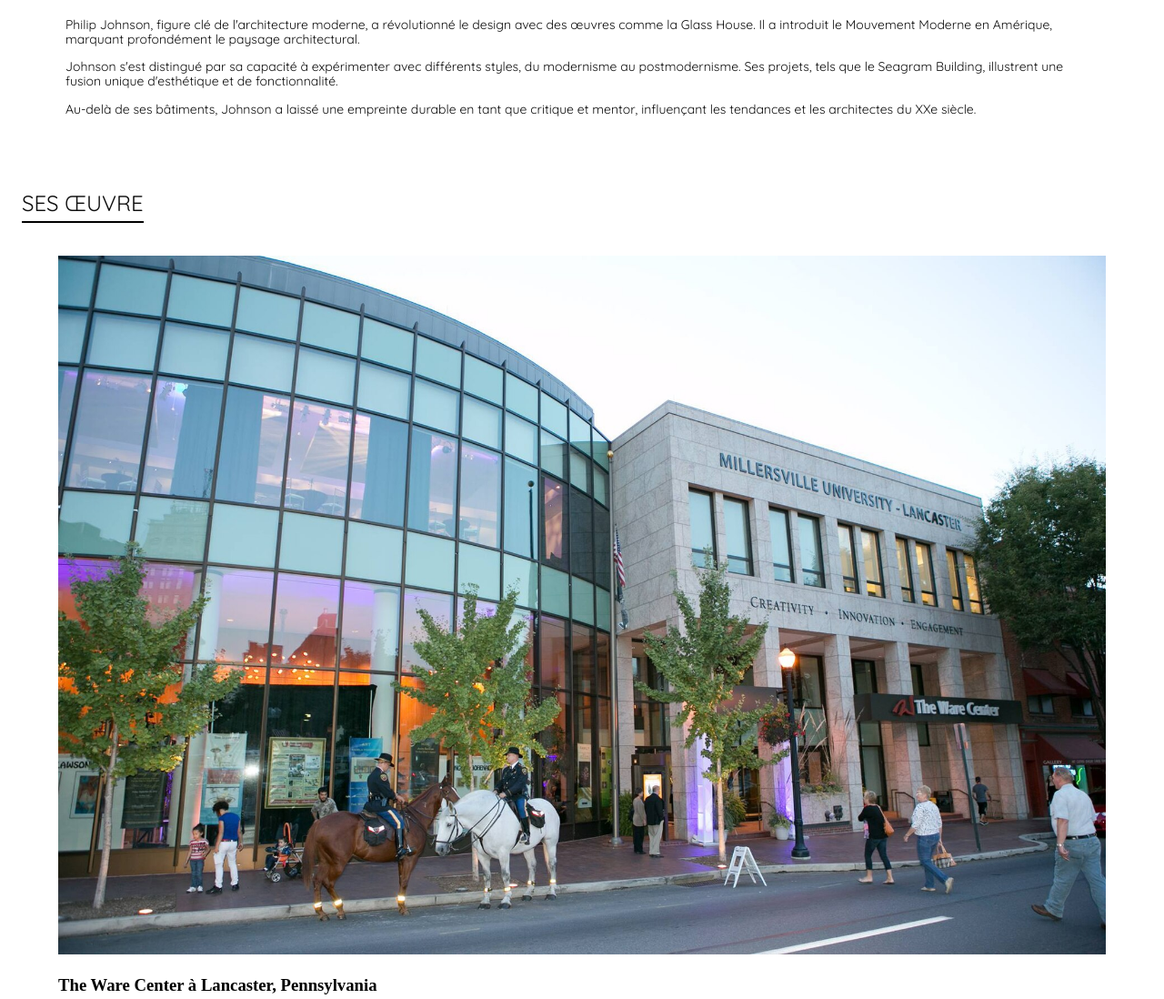
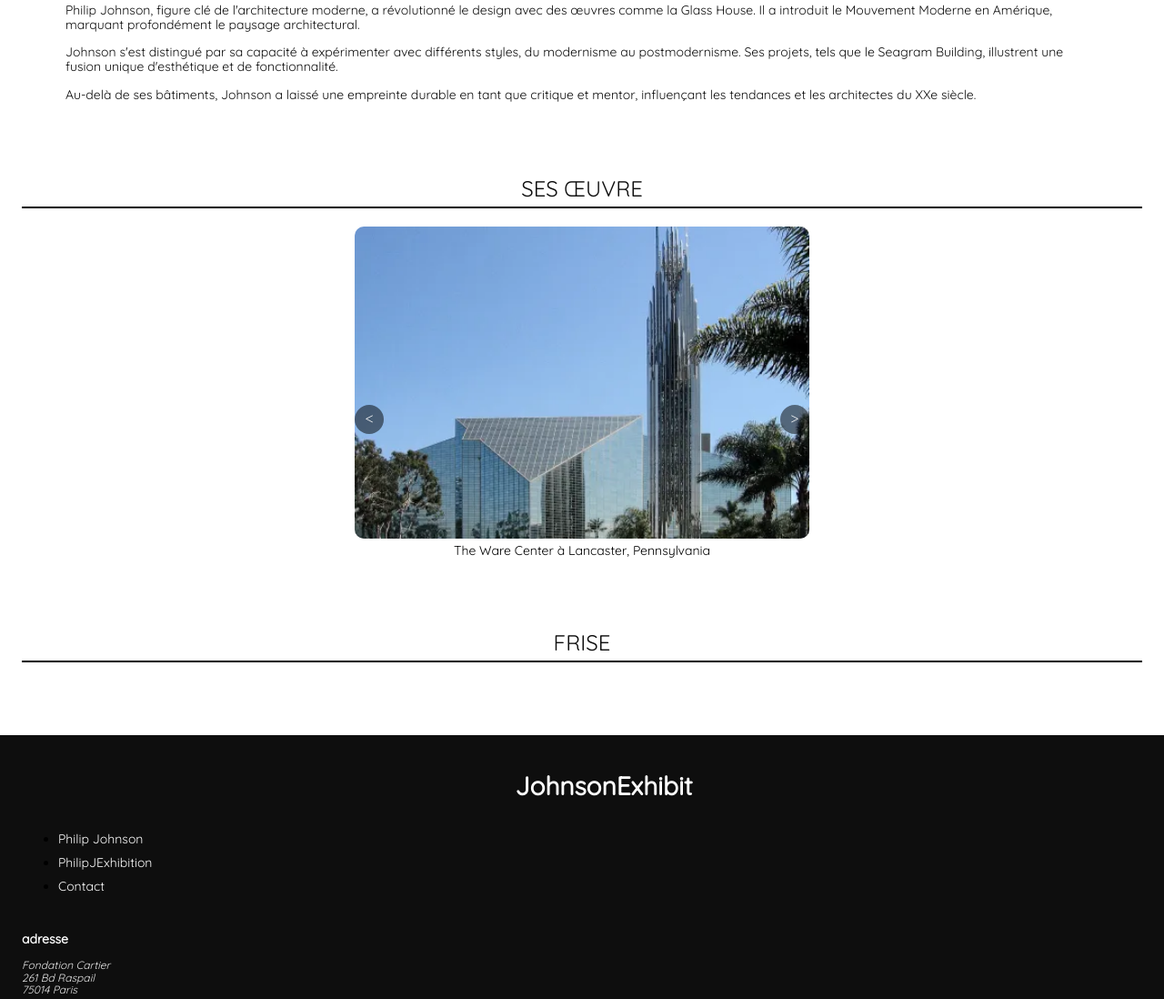
Before and after one commit to MMI-SAE-105/2023-sae-105-ethanTouitou, a plain HTML site: page fr/Philij.html in a window 1280 px wide. Shown: the part 653-1751 px from the top of the page at 91% size. Drawn offline with nearby package versions, Linux system fonts and the light colour scheme.

Commit message:
carrousel repris du tp

```diff
--- a/fr/Philij.html
+++ b/fr/Philij.html
@@ -70,56 +70,56 @@
 
         <section>
             <h2 class="article__title linetitle">Ses œuvre</h2>
-            <div>
-                <div>
+            <div class="carrousel" x-data="{hrefCourant: '#ecran-1'}">
+                <button class="carrousel_btn carrousel_btn-avant" aria-label="slideprécedant"
+                    @click="$refs.parent.scrollLeft-=$refs.parent.clientWidth">
+                    &lt;
+                </button>
+                <button class="carrousel_btn carrousel_btn-apres" aria-label="slidesuivant"
+                    @click="$refs.parent.scrollLeft+=$refs.parent.clientWidth">
+                    >
+                </button>
+                <div class="carrousel_parent-ecrans" x-ref="parent"
+                    @scroll.debounce.250ms.passive="hrefCourant = '#' + [...$refs.parent.children].find(e=>e.getBoundingClientRect().x>=0).id">
+                    <div id="ecran-1" class="carrousel_ecran">
                         <figure>
-                        <div>
-                            <img src="../public/img/The_Ware_Center_Millersville_University.jpg" alt="The Ware Center">
-                        </div>
-                        <div>
-                            <h3>The Ware Center à Lancaster, Pennsylvania</h3>
-                        </div>
+                            <img class="carrousel_ecran_img"
+                                src="/public/img/tinify-2023-12-15T11_7_39/Le-voyage-de-Chihiro-1 (1) 4.webp"
+                                alt="The Ware Center" alt="oeuvre 1">
+                            <figcaption>The Ware Center à Lancaster, Pennsylvania</figcaption>
                         </figure>
                     </div>
-
-                <div>
+                    <div id="ecran-2" class="carrousel_ecran">
                         <figure>
-                        <div>
-                            <img src="/public/img/PlazaCastillaMadrid.jpeg" alt="Gate of Europe">
-                        </div>
-                        <div>
-                            <h3>Gate of Europe towers in Madrid, Spain</h3>
-                        </div>
+                            <img class="carrousel_ecran_img"
+                                src="/public/img/tinify-2023-12-15T11_7_39/Le-voyage-de-Chihiro-1 (1) 4-2.webp"
+                                alt="oeuvre 2">
+                            <figcaption>Gate of Europe towers in Madrid, Spain</figcaption>
                         </figure>
                     </div>
-
-                <div>
+                    <div id="ecran-3" class="carrousel_ecran">
                         <figure>
-                        <div>
-                            <img src="/public/img/2018_Christ_Cathedral_campus_-_Garden_Grove,_California_01.jpg"
-                                alt="The Crystal Cathedral">
-                        </div>
-                        <div>
-                            <h3>The Crystal Cathedral</h3>
-                        </div>
+                            <img class="carrousel_ecran_img"
+                                src="/public/img/tinify-2023-12-15T11_7_39/Le-voyage-de-Chihiro-1 (1) 4.webp"
+                                alt="oeuvre 3">
+                            <figcaption>The Crystal Cathedral</figcaption>
                         </figure>
                     </div>
-
-                <div>
+                    <div id="ecran-4" class="carrousel_ecran">
                         <figure>
-                        <div>
-                            <img src="/public/img/550_Madison_Avenue_July2015.JPG" alt="550 Madison Avenue">
+                            <img class="carrousel_ecran_img"
+                                src="/public/img/tinify-2023-12-15T11_7_39/Le-voyage-de-Chihiro-1 (1) 4-1.webp"
+                                alt="oeuvre 4">
+                            <figcaption>550 Madison Avenue</figcaption>
+                        </figure>
                     </div>
-                        <div>
-                            <h3>550 Madison Avenue</h3>
                 </div>
-                    </figure>
             </div>
             </div>
         </section>
 
         <section>
-            <h2>frise</h2>
+            <h2 class="article__title linetitle">frise</h2>
 
         </section>
     </main>
--- /dev/null
+++ b/src/css/components/carrousel.css
@@ -0,0 +1,65 @@
+ .carrousel_parent-ecrans {
+     display: flex;
+     width: 100%;
+     overflow-x: scroll;
+     scroll-behavior: smooth;
+     scroll-snap-type: x mandatory;
+     margin-bottom: 20px;
+ }
+
+ .carrousel_ecran {
+     width: 100%;
+     flex: none;
+     scroll-snap-align: start;
+     display: grid;
+     place-items: center;
+ }
+
+ .carrousel_ecran figure {
+     margin: 0;
+ }
+
+ .carrousel {
+     position: relative;
+     max-width: 500px;
+     margin: auto;
+     padding-bottom: var(--space3x);
+ }
+
+ .carrousel_btn {
+     position: absolute;
+     top: 50%;
+     transform: translateY(-50%);
+     width: 2rem;
+     height: 2rem;
+     background: rgba(0, 0, 0, 0.5);
+     border-radius: 50%;
+     border: none;
+     display: grid;
+     place-content: center;
+     color: #fff;
+ }
+
+ .carrousel_btn-avant {
+     left: 0;
+ }
+
+ .carrousel_btn-apres {
+     right: 0;
+ }
+
+ .carrousel_ecran_img {
+     width: 500px;
+     max-width: 100%;
+     border-radius: 10px;
+ }
+
+ figcaption {
+     text-align: center;
+     font-size: var(--heading-3);
+     font-family: var(--font-website);
+     font-weight: 500;
+     color: var(--black);
+     text-align: center;
+     padding-bottom: var(--space2x);
+ }
--- a/src/css/layout/article.css
+++ b/src/css/layout/article.css
@@ -3,6 +3,7 @@
     font-family: var(--font-website);
     font-weight: 500;
     color: var(--noir);
+    text-align: center;
 
 }
 
@@ -10,7 +11,6 @@
     text-decoration: none;
     text-transform: uppercase;
     position: relative;
-    display: inline-block;
     padding-bottom: var(--space1x);
 }
 
--- a/src/css/style.css
+++ b/src/css/style.css
@@ -18,6 +18,7 @@
 @import "components/cards.css";
 @import "components/boutton.css";
 @import "/src/css/components/card2.css";
+@import "components/carrousel.css";
 /* Pages */
 @import "/src/css/pages/contact.css";
 /*Layout*/
```
Also changed, not shown: public/img/tinify-2023-12-15T11_7_39/Le-voyage-de-Chihiro-1 (1) 4-1.webp (added), public/img/tinify-2023-12-15T11_7_39/Le-voyage-de-Chihiro-1 (1) 4-2.webp (added), public/img/tinify-2023-12-15T11_7_39/Le-voyage-de-Chihiro-1 (1) 4-3.webp (added), public/img/tinify-2023-12-15T11_7_39/Le-voyage-de-Chihiro-1 (1) 4.webp (added). Lines whose indentation alone changed are shown as unchanged.
